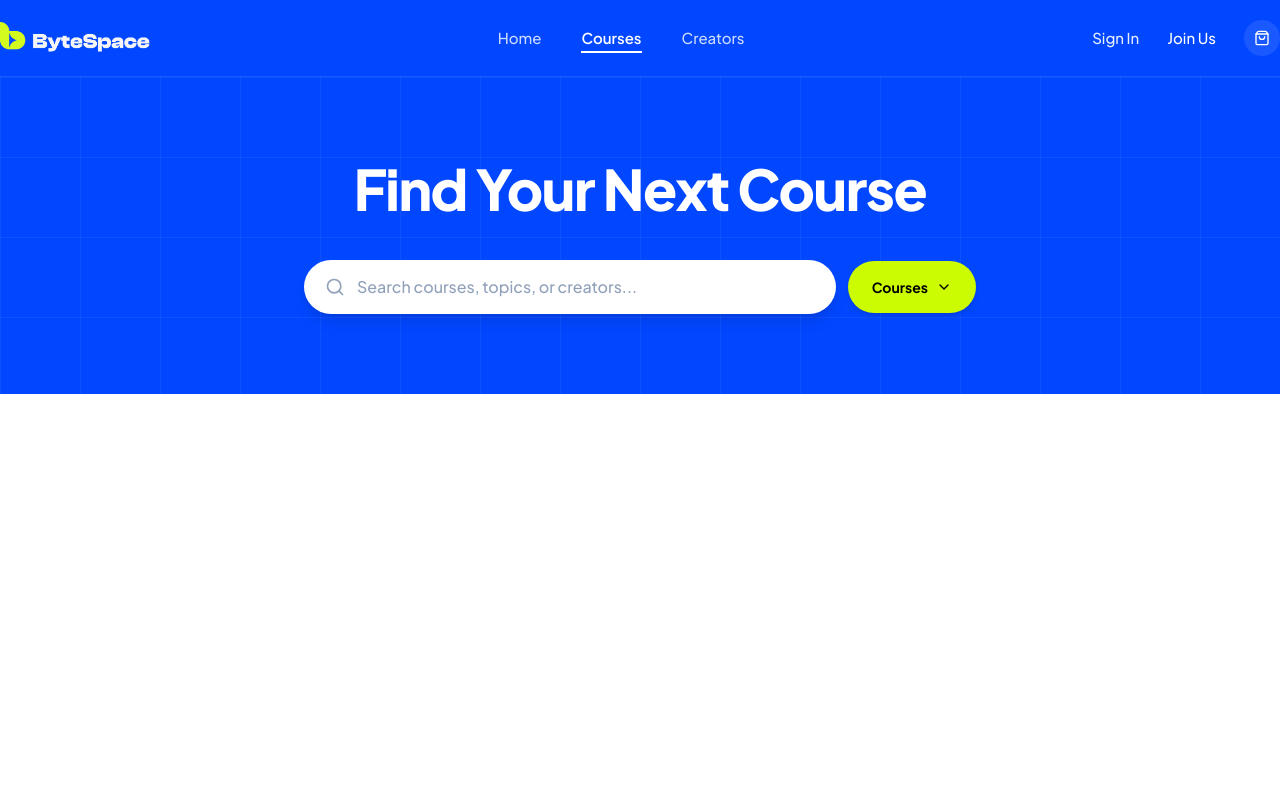
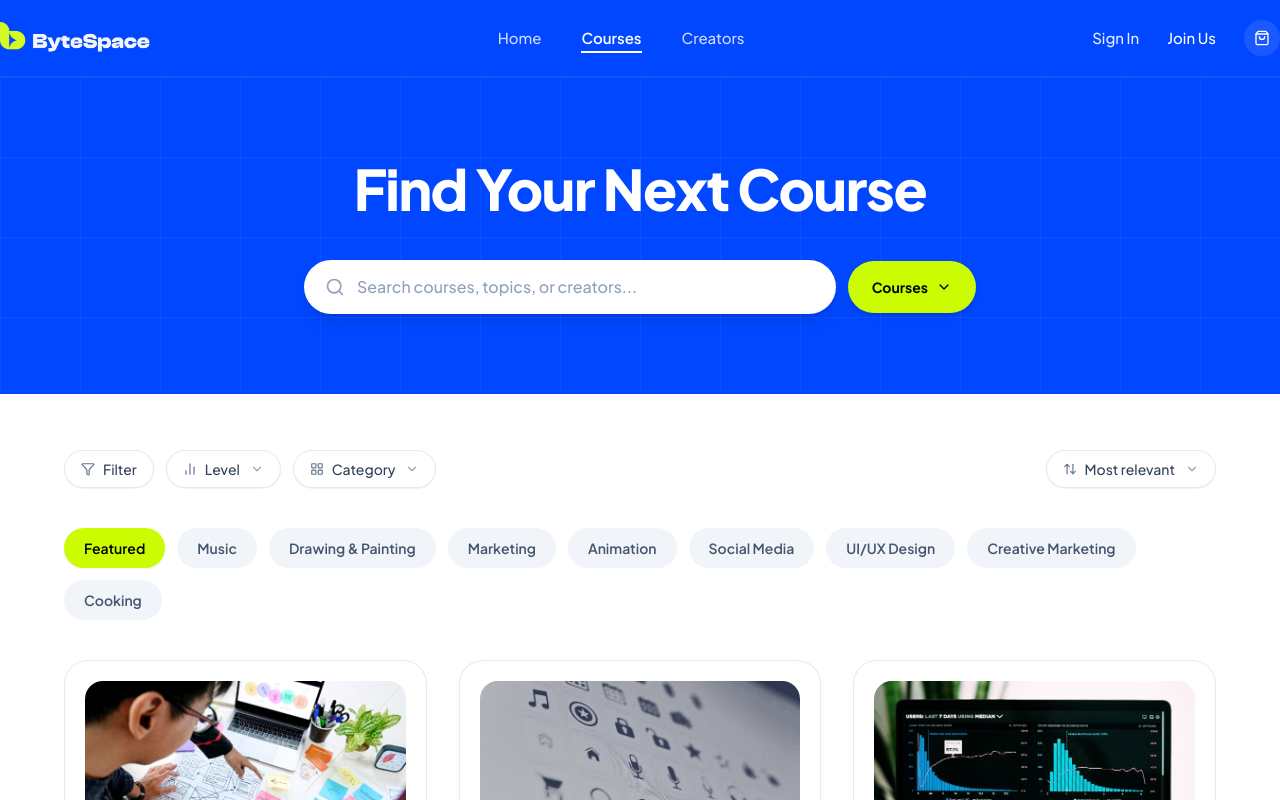
Before and after one commit to MIRNOMAN/ByteSpace-New-Check-website, a Next.js app: page /courses in a window 1280 px wide. Shown: the top 800 px of the page. Built offline with nearby package versions, Linux system fonts and the light colour scheme.

Commit message:
course  section done

```diff
--- a/src/app/courses/page.tsx
+++ b/src/app/courses/page.tsx
@@ -6,7 +6,7 @@ import { CoursesSearchContent } from "@/components/courses/courses-search-conten
 import { SEARCH_PAGE_COURSES } from "@/data/mock-data";
 import { toast } from "sonner";
 
-const ITEMS_PER_PAGE = 6;
+const ITEMS_PER_PAGE = 18;
 
 export default function CoursesPage() {
   const [searchQuery, setSearchQuery] = useState("");
@@ -99,7 +99,22 @@ export default function CoursesPage() {
       />
 
       {/* Filter, Products & Pagination Content Section */}
-
+      <CoursesSearchContent
+        selectedCategoryPill={selectedCategoryPill}
+        onCategoryPillSelect={handleCategoryPillSelect}
+        selectedFilter={selectedFilter}
+        selectedLevel={selectedLevel}
+        selectedCategory={selectedCategory}
+        sortOption={sortOption}
+        onFilterSelect={handleFilterSelect}
+        onLevelSelect={handleLevelSelect}
+        onCategorySelect={handleCategorySelect}
+        onSortSelect={handleSortSelect}
+        displayedCourses={displayedCourses}
+        currentPage={currentPage}
+        totalPages={totalPages > 5 ? 5 : totalPages}
+        onPageChange={setCurrentPage}
+      />
     </main>
   );
 }
--- a/src/components/bytespace-hero.tsx
+++ b/src/components/bytespace-hero.tsx
@@ -2,8 +2,7 @@
 
 import React, { useState, useEffect } from "react";
 import Image from "next/image";
-import Link from "next/link";
-import { Search, ShoppingBag, Star, LayoutGrid, X } from "lucide-react";
+import { Search,  Star, LayoutGrid, X } from "lucide-react";
 import { TaskDashboard } from "@/features/tasks/components/task-dashboard";
 import { useAppDispatch } from "@/store/hooks";
 import { setFilters } from "@/store/slices/task-slice";
--- a/src/components/common/course-card.tsx
+++ b/src/components/common/course-card.tsx
@@ -29,6 +29,7 @@ export function CourseCard({ course }: { course: CourseCardData }) {
             src={course.image}
             alt={course.title}
             fill
+            priority={course.id === "1" || course.id === "2" || course.id === "3"}
             sizes="(max-width: 768px) 100vw, (max-width: 1200px) 50vw, 33vw"
             className="object-cover group-hover:scale-105 transition-transform duration-300"
           />
--- a/src/components/courses-section.tsx
+++ b/src/components/courses-section.tsx
@@ -62,6 +62,7 @@ export function CoursesSection() {
                   src={course.image}
                   alt={course.title}
                   fill
+                  priority={course.id === "1" || course.id === "2" || course.id === "3"}
                   sizes="(max-width: 768px) 100vw, (max-width: 1200px) 50vw, 33vw"
                   className="object-cover group-hover:scale-105 transition-transform duration-500"
                 />
--- a/src/components/courses/courses-search-hero.tsx
+++ b/src/components/courses/courses-search-hero.tsx
@@ -29,7 +29,7 @@ export function CoursesSearchHero({
   liveSearchResults,
 }: CoursesSearchHeroProps) {
   return (
-    <section className="relative w-full bg-[#0047FF] text-white py-16 sm:py-20 px-6 sm:px-12 md:px-16 overflow-hidden selection:bg-[#CBFC01] selection:text-black">
+    <section className="relative z-30 w-full bg-[#0047FF] text-white py-16 sm:py-20 px-6 sm:px-12 md:px-16 selection:bg-[#CBFC01] selection:text-black">
       {/* Background Blueprint Grid (80px x 80px) */}
       <div
         className="pointer-events-none absolute inset-0 z-0 opacity-30"
@@ -82,7 +82,7 @@ export function CoursesSearchHero({
 
           {/* Interactive Live Search Dropdown Popup Results */}
           {searchQuery.trim().length > 0 && (
-            <div className="absolute top-full left-0 right-14 sm:right-32 mt-2 bg-white rounded-2xl p-3 shadow-2xl border border-slate-200 z-50 text-left max-h-80 overflow-y-auto">
+            <div className="absolute top-full left-0 right-0 sm:right-32 mt-2 bg-white rounded-2xl p-3 shadow-2xl border border-slate-200 z-50 text-left max-h-80 overflow-y-auto">
               <div className="text-[11px] font-bold uppercase tracking-wider text-slate-400 px-3 py-1 mb-1">
                 Found {liveSearchResults.length} result{liveSearchResults.length !== 1 ? "s" : ""}
               </div>
```
